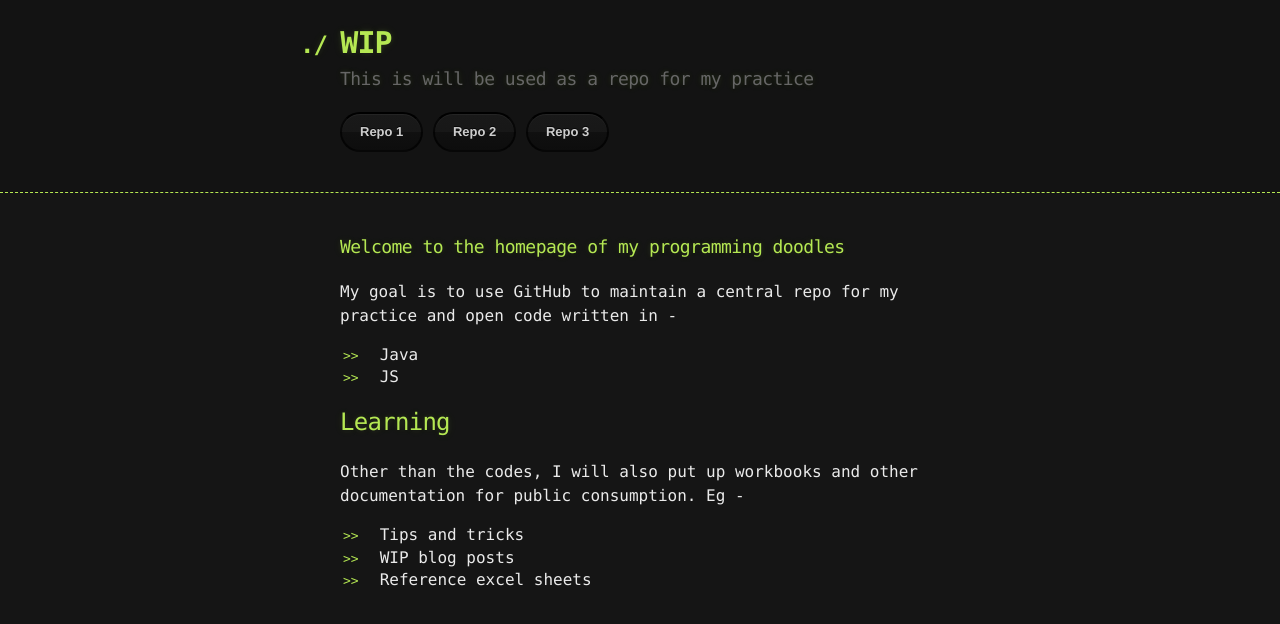
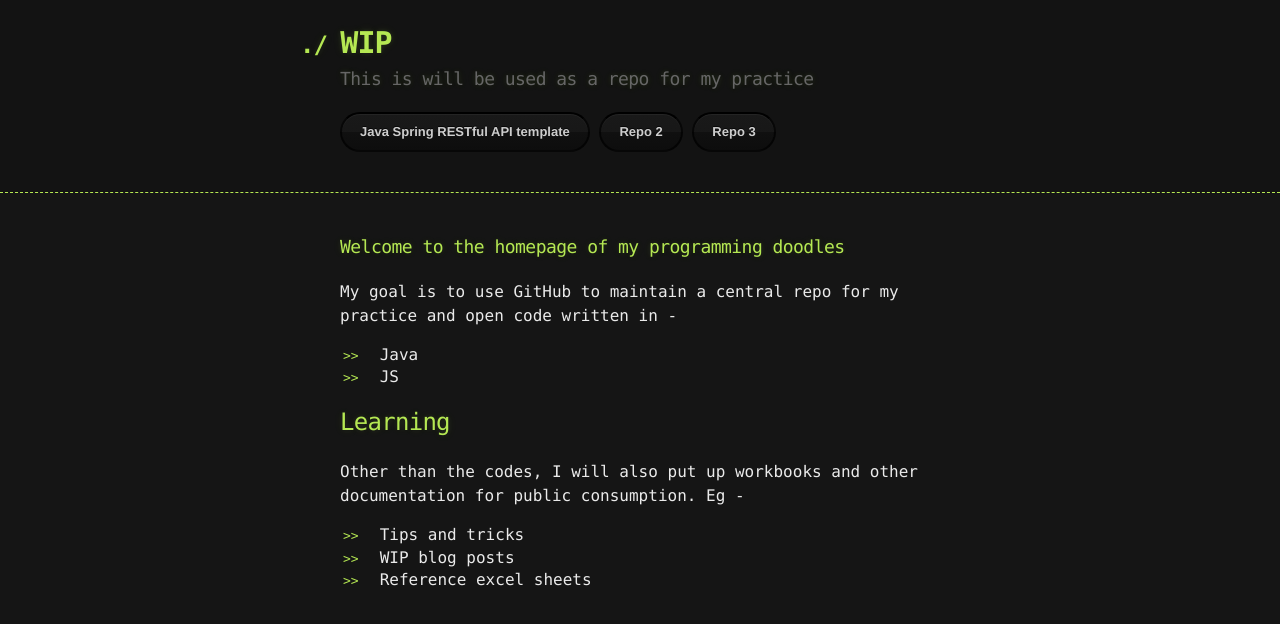
Before and after one commit to crudlyf/crudlyf.github.io, a plain HTML site: page index.html in a window 1280 px wide. Drawn offline with Linux system fonts and the light colour scheme.

Commit message:
added RESTful template project

```diff
--- a/index.html
+++ b/index.html
@@ -19,7 +19,7 @@
         <h2>This is will be used as a repo for my practice</h2>
 
         <section id="downloads">
-          <a href="https://github.com/crudlyf/repo1/master" class="btn">Repo 1</a>
+          <a href="https://github.com/crudlyf/RESTful-API-project-template" class="btn">Java Spring RESTful API template</a>
           <a href="https://github.com/crudlyf/repo2/master" class="btn">Repo 2</a>
           <a href="https://github.com/crudlyf/repo3/master" class="btn btn-github">Repo 3</a>
         </section>
```
